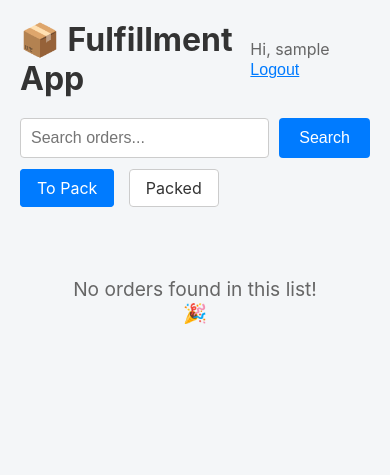
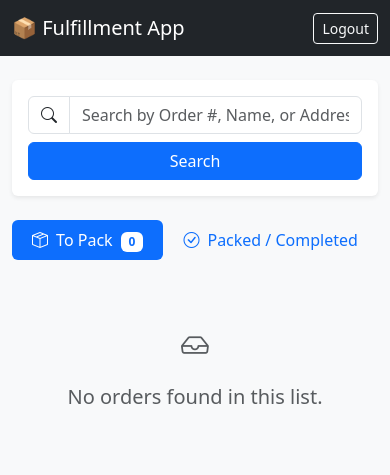
Before and after one commit to DanielPicciau/WebApp, a Django app: page / in a window 390 px wide. Shown: the top 475 px of the page. Run offline with Django 5.2, Linux system fonts and the light colour scheme; a user stored in the database is signed in; tables that the repository leaves empty hold one stand-in row (values such as "Sample post").

Commit message:
Update UI to Bootstrap 5 for responsiveness

```diff
--- /dev/null
+++ b/orders/templates/base.html
@@ -0,0 +1,42 @@
+<!doctype html>
+<html lang="en">
+  <head>
+    <meta charset="utf-8">
+    <meta name="viewport" content="width=device-width, initial-scale=1">
+    <title>{% block title %}Fulfillment App{% endblock %}</title>
+    <link href="https://cdn.jsdelivr.net/npm/bootstrap@5.3.2/dist/css/bootstrap.min.css" rel="stylesheet" integrity="sha384-T3c6CoIi6uLrA9TneNEoa7RxnatzjcDSCmG1MXxSR1GAsXEV/Dwwykc2MPK8M2HN" crossorigin="anonymous">
+    <link rel="stylesheet" href="https://cdn.jsdelivr.net/npm/bootstrap-icons@1.11.1/font/bootstrap-icons.css">
+    <style>
+        body { background-color: #f8f9fa; }
+        .card { border: none; box-shadow: 0 0.125rem 0.25rem rgba(0, 0, 0, 0.075); margin-bottom: 1rem; }
+        .order-header { border-bottom: 1px solid #f0f0f0; padding-bottom: 10px; margin-bottom: 10px; }
+    </style>
+    {% block extra_css %}{% endblock %}
+  </head>
+  <body>
+
+    <nav class="navbar navbar-expand-lg navbar-dark bg-dark mb-4">
+      <div class="container">
+        <a class="navbar-brand" href="/">📦 Fulfillment App</a>
+        {% if user.is_authenticated %}
+            <div class="d-flex align-items-center">
+                <span class="navbar-text me-3 d-none d-sm-block">
+                    Hi, {{ user.username }}
+                </span>
+                <form action="{% url 'logout' %}" method="post" class="d-inline">
+                    {% csrf_token %}
+                    <button type="submit" class="btn btn-outline-light btn-sm">Logout</button>
+                </form>
+            </div>
+        {% endif %}
+      </div>
+    </nav>
+
+    <div class="container">
+        {% block content %}{% endblock %}
+    </div>
+
+    <script src="https://cdn.jsdelivr.net/npm/bootstrap@5.3.2/dist/js/bootstrap.bundle.min.js" integrity="sha384-C6RzsynM9kWDrMNeT87bh95OGNyZPhcTNXj1NW7RuBCsyN/o0jlpcV8Qyq46cDfL" crossorigin="anonymous"></script>
+    {% block extra_js %}{% endblock %}
+  </body>
+</html>
--- a/orders/templates/orders/order_list.html
+++ b/orders/templates/orders/order_list.html
@@ -1,101 +1,97 @@
-<!DOCTYPE html>
-<html lang="en">
-<head>
-    <meta charset="UTF-8">
-    <meta name="viewport" content="width=device-width, initial-scale=1.0">
-    <title>Order Fulfillment</title>
-    <style>
-        body { font-family: -apple-system, BlinkMacSystemFont, "Segoe UI", Roboto, Helvetica, Arial, sans-serif; margin: 0; padding: 20px; background-color: #f4f6f8; }
-        h1 { color: #333; }
-        .nav { margin-bottom: 20px; }
-        .nav a { margin-right: 10px; text-decoration: none; padding: 8px 16px; border: 1px solid #ccc; border-radius: 4px; color: #333; background: white; transition: all 0.2s; }
-        .nav a.active { background-color: #007bff; color: white; border-color: #007bff; }
-        .order-card { border: 1px solid #ddd; padding: 20px; margin-bottom: 20px; border-radius: 8px; background: #fff; box-shadow: 0 2px 4px rgba(0,0,0,0.05); }
-        .order-header { display: flex; justify-content: space-between; align-items: flex-start; border-bottom: 1px solid #eee; padding-bottom: 15px; margin-bottom: 15px; }
-        .order-id { font-weight: bold; font-size: 1.25em; margin-bottom: 5px; color: #202223; }
-        .customer-info { color: #5c5f62; font-size: 0.95em; line-height: 1.4; }
-        .items-heading { font-size: 0.9em; text-transform: uppercase; color: #6d7175; margin-bottom: 10px; letter-spacing: 0.5px; }
-        .items-list { list-style: none; padding: 0; margin: 0; }
-        .item { padding: 10px 0; border-bottom: 1px solid #f1f2f3; display: flex; align-items: center; }
-        .item:last-child { border-bottom: none; }
-        .qty-badge { background: #e4e5e7; padding: 2px 8px; border-radius: 4px; font-weight: bold; margin-right: 10px; font-size: 0.9em; }
-        .btn-action { background-color: #008060; color: white; border: none; padding: 10px 20px; border-radius: 4px; cursor: pointer; text-decoration: none; font-size: 1em; font-weight: 500; display: inline-block; }
-        .btn-action:hover { background-color: #006e52; }
-        .btn-undo { background-color: #6c757d; }
-        .btn-undo:hover { background-color: #5a6268; }
+{% extends "base.html" %}
 
-        @media (max-width: 600px) {
-            .order-header { flex-direction: column; }
-            .btn-action { margin-top: 15px; width: 100%; text-align: center; }
-        }
-    </style>
-</head>
-<body>
-    <div style="max-width: 1400px; margin: 0 auto;">
-        <div style="display:flex; justify-content:space-between; align-items:center; margin-bottom: 20px;">
-            <h1 style="margin:0;">📦 Fulfillment App</h1>
-            <div>
-                <span style="margin-right: 15px; color: #666;">Hi, {{ user.username }}</span>
-                <form action="{% url 'logout' %}" method="post" style="display:inline;">
-                    {% csrf_token %}
-                    <button type="submit" style="background:none; border:none; color:#007bff; cursor:pointer; font-size:1em; padding:0; text-decoration:underline;">Logout</button>
-                </form>
-            </div>
+{% block content %}
+    <!-- Search & Filter Section -->
+    <div class="card mb-4">
+        <div class="card-body">
+            <form method="get" action="" class="row g-2">
+                <div class="col-md-9 col-sm-8">
+                    <div class="input-group">
+                        <span class="input-group-text bg-white"><i class="bi bi-search"></i></span>
+                        <input type="text" name="q" class="form-control" value="{{ search_query }}" placeholder="Search by Order #, Name, or Address...">
+                    </div>
+                </div>
+                <div class="col-md-3 col-sm-4 d-grid gap-2">
+                    <input type="hidden" name="status" value="{{ filter_status }}">
+                    <button type="submit" class="btn btn-primary">Search</button>
+                    {% if search_query %}
+                        <a href="?status={{ filter_status }}" class="btn btn-outline-secondary">Clear</a>
+                    {% endif %}
+                </div>
+            </form>
         </div>
+    </div>
 
-        <form method="get" action="" style="margin-bottom: 20px; display: flex; gap: 10px;">
-            <input type="text" name="q" value="{{ search_query }}" placeholder="Search orders..." style="flex-grow: 1; padding: 10px; border: 1px solid #ccc; border-radius: 4px; font-size: 16px;">
-            <input type="hidden" name="status" value="{{ filter_status }}">
-            <button type="submit" style="padding: 10px 20px; background-color: #007bff; color: white; border: none; border-radius: 4px; font-size: 16px; cursor: pointer;">Search</button>
-            {% if search_query %}
-                <a href="?status={{ filter_status }}" style="display: flex; align-items: center; padding: 0 10px; color: #666; text-decoration: none;">Clear</a>
-            {% endif %}
-        </form>
+    <!-- Tabs Navigation -->
+    <ul class="nav nav-pills nav-fill mb-3">
+        <li class="nav-item">
+            <a class="nav-link {% if filter_status == 'unpacked' %}active{% endif %}" href="?status=unpacked{% if search_query %}&q={{ search_query }}{% endif %}">
+                <i class="bi bi-box-seam me-2"></i>To Pack
+                {% if filter_status == 'unpacked' %} <span class="badge bg-white text-primary ms-1">{{ orders.count }}</span>{% endif %}
+            </a>
+        </li>
+        <li class="nav-item">
+            <a class="nav-link {% if filter_status == 'packed' %}active{% endif %}" href="?status=packed{% if search_query %}&q={{ search_query }}{% endif %}">
+                <i class="bi bi-check-circle me-2"></i>Packed / Completed
+                {% if filter_status == 'packed' %} <span class="badge bg-white text-primary ms-1">{{ orders.count }}</span>{% endif %}
+            </a>
+        </li>
+    </ul>
 
-        <div class="nav">
-            <a href="?status=unpacked{% if search_query %}&q={{ search_query }}{% endif %}" class="{% if filter_status == 'unpacked' %}active{% endif %}">To Pack</a>
-            <a href="?status=packed{% if search_query %}&q={{ search_query }}{% endif %}" class="{% if filter_status == 'packed' %}active{% endif %}">Packed</a>
-        </div>
-
-        <div class="orders-container">
-            {% for order in orders %}
-                <div class="order-card">
-                    <div class="order-header">
-                        <div>
-                            <div class="order-id">
-                                {{ order.order_number }} <span style="font-weight:normal; color:#888;">&bull;</span> {{ order.customer_name }}
+    <!-- Orders List -->
+    <div class="orders-container">
+        {% for order in orders %}
+            <div class="card">
+                <div class="card-body">
+                    <div class="row align-items-center mb-3 order-header">
+                        <div class="col-md-8 mb-2 mb-md-0">
+                            <h5 class="card-title d-flex align-items-center flex-wrap gap-2">
+                                <span class="fw-bold">{{ order.order_number }}</span>
+                                <span class="text-muted d-none d-sm-inline">&bull;</span>
+                                <span>{{ order.customer_name }}</span>
                                 {% if order.is_fulfilled %}
-                                    <span style="font-size: 0.6em; background: #e3f1df; color: #004d00; padding: 2px 6px; border-radius: 4px; border: 1px solid #cce5c6; vertical-align: middle; margin-left: 10px;">SHOPIFY: FULFILLED</span>
+                                    <span class="badge bg-success-subtle text-success border border-success-subtle rounded-pill" style="font-size: 0.7em;">
+                                        SHOPIFY: FULFILLED
+                                    </span>
                                 {% endif %}
-                            </div>
-                            <div class="customer-info" style="white-space: pre-wrap;">{{ order.shipping_address }}</div>
+                            </h5>
+                            <p class="card-text text-muted mb-0"><small><i class="bi bi-geo-alt-fill me-1"></i>{{ order.shipping_address }}</small></p>
                         </div>
-                        <a href="{% url 'toggle_order' order.id %}" class="btn-action {% if order.is_packed %}btn-undo{% endif %}">
-                            {% if order.is_packed %}Undo{% else %}Mark Packed{% endif %}
-                        </a>
+                        <div class="col-md-4 text-md-end text-sm-start">
+                             <a href="{% url 'toggle_order' order.id %}" class="btn {% if order.is_packed %}btn-secondary{% else %}btn-success{% endif %} w-100 w-md-auto">
+                                {% if order.is_packed %}
+                                    <i class="bi bi-arrow-counterclockwise me-1"></i> Undo
+                                {% else %}
+                                    <i class="bi bi-box-seam-fill me-1"></i> Mark Packed
+                                {% endif %}
+                            </a>
+                        </div>
                     </div>
 
-                    <div class="items-heading">Items to Pack</div>
-                    <ul class="items-list">
+                    <h6 class="text-uppercase text-muted fs-7 mb-2" style="font-size: 0.85rem; letter-spacing: 0.5px;">Items to Pack</h6>
+                    <ul class="list-group list-group-flush">
                         {% for item in order.items.all %}
-                            <li class="item">
-                                <span class="qty-badge">{{ item.quantity }}</span>
+                            <li class="list-group-item d-flex justify-content-between align-items-center px-0">
                                 <div>
-                                    {{ item.product_name }}
+                                    <div class="fw-medium">{{ item.product_name }}</div>
                                     {% if item.sku %}
-                                        <div style="font-size: 0.8em; color: #888; margin-top: 2px;">SKU: {{ item.sku }}</div>
+                                        <small class="text-muted">SKU: {{ item.sku }}</small>
                                     {% endif %}
                                 </div>
+                                <span class="badge bg-light text-dark border fs-6">{{ item.quantity }}</span>
                             </li>
                         {% endfor %}
                     </ul>
                 </div>
-            {% empty %}
-                <div style="text-align: center; padding: 40px; color: #666;">
-                    <p style="font-size: 1.2em;">No orders found in this list! 🎉</p>
-                </div>
-            {% endfor %}
-        </div>
+            </div>
+        {% empty %}
+            <div class="text-center py-5 text-muted">
+                <i class="bi bi-inbox fs-1 d-block mb-3"></i>
+                <p class="lead">No orders found in this list.</p>
+                {% if search_query %}
+                    <a href="?status={{ filter_status }}" class="btn btn-outline-primary">Clear Search</a>
+                {% endif %}
+            </div>
+        {% endfor %}
     </div>
-</body>
-</html>
+{% endblock %}
```
Also changed, not shown: orders/templates/registration/login.html (+29 -32 lines).
